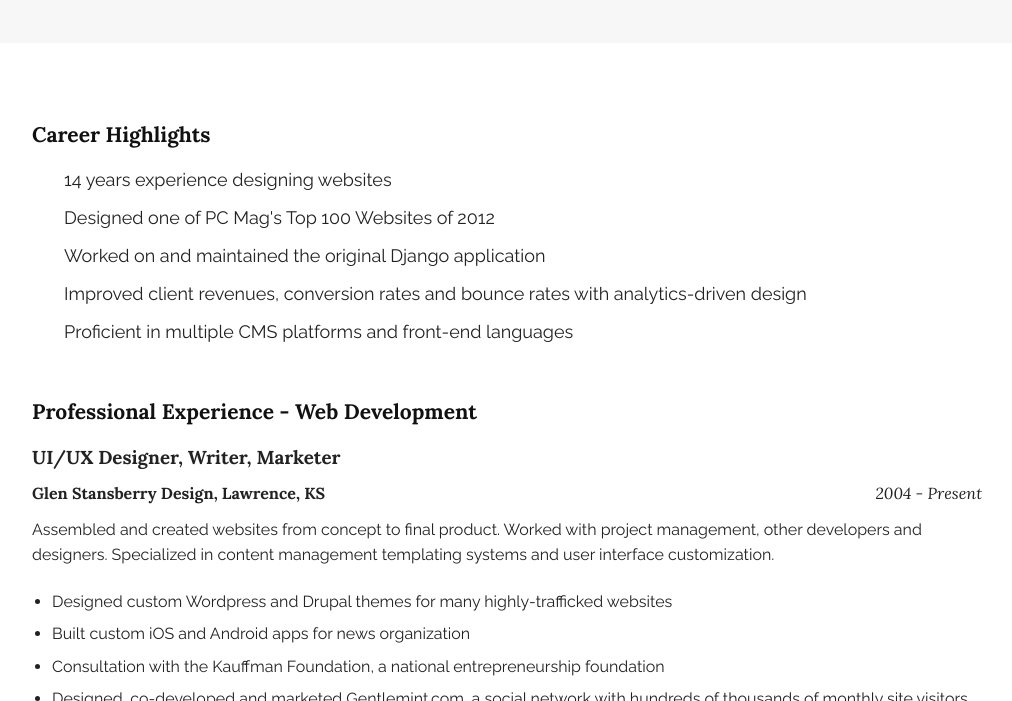
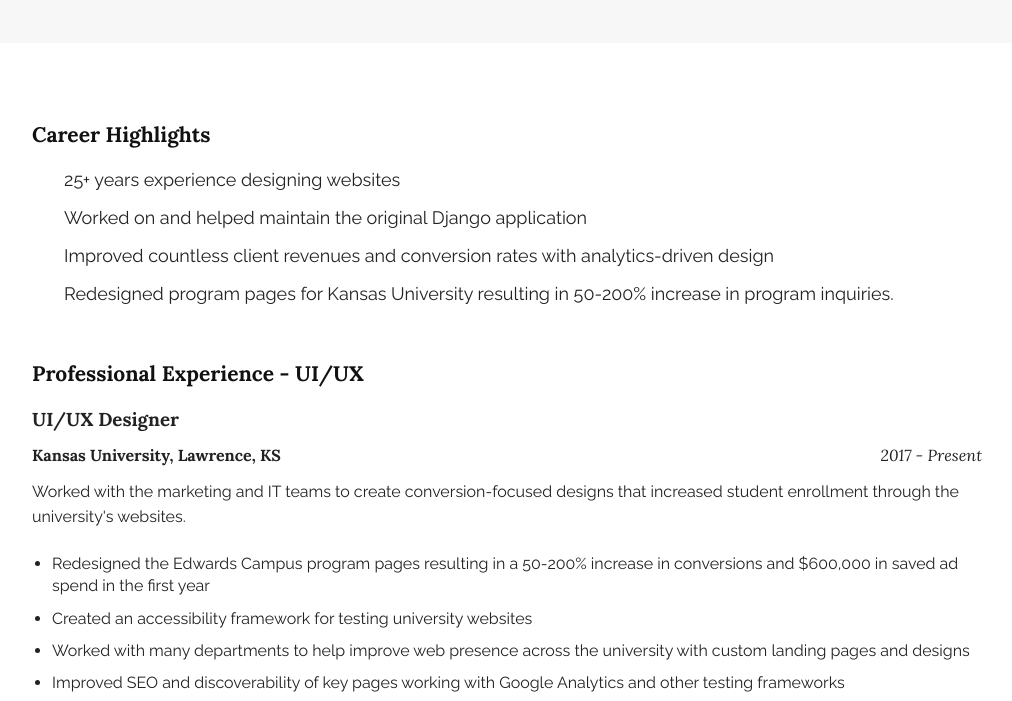
Before and after one commit to glenstansberry/glenstansberryweb, a plain HTML site: page resume.html in a window 1280 px wide. Shown: the part 251-952 px from the top of the page, without its empty margins (108-1120 px from the left). Drawn offline with nearby package versions, Linux system fonts and the light colour scheme.

Commit message:
resume and portfolio

```diff
--- a/css/style.css
+++ b/css/style.css
@@ -225,12 +225,14 @@ body.resume .main { padding-top: 0; }
 .highlights { margin-left: 0; padding-left: 0px; margin-bottom: 35px; }
 .highlights li { font-size: 18px; line-height: 26px; margin-bottom: 12px; list-style: none; background: url(../img/check.svg) no-repeat 0 50%; vertical-align: top; padding-left: 2rem; background-size: 1.25rem auto; }
 
+.work_wrapper { }; }
 .work { margin: 0 0 30px 0; clear: both; }
 .work h3 { margin: 0 0 12px 0; }
 .work h4 { margin: 0 0 12px 0; }
 .work .date { float: right; font-weight: 400; font-style: italic; }
 .work ul { padding-left: 20px; }
 .work li { list-style: disc; margin-bottom: 10px; }
+
 
 .resume_page .sidebar { background: #fff; }
 .resume_page .sidebar h3 { margin-bottom: 22px; }
--- a/resume.html
+++ b/resume.html
@@ -43,21 +43,38 @@
               <div class="main_content">
                 <div class="container grid">
                   <section class="content">
+                    <div class="work_wrapper">
                     <div class="highlights_wrapper clear">
                       <h2>Career Highlights</h2>
                       <ul class="highlights">
-                        <li>14 years experience designing websites</li>
-                        <li>Designed one of PC Mag's Top 100 Websites of 2012</li>
-                        <li>Worked on and maintained the original Django application</li>
-                        <li>Improved client revenues, conversion rates and bounce rates with analytics-driven design</li>
-                        <li>Proficient in multiple CMS platforms and front-end languages</li>
+                        <li>25+ years experience designing websites</li>
+                        <li>Worked on and helped maintain the original Django application</li>
+                        <li>Improved countless client revenues and conversion rates with analytics-driven design</li>
+                        <li>Redesigned program pages for Kansas University resulting in 50-200% increase in program inquiries.</li>
                       </ul>
+                    </div>
+
+                    <h2>Professional Experience - UI/UX</h2>
+                    <div class="work clear">
+                      <h3>UI/UX Designer</h3>
+                      <h4>Kansas University, Lawrence, KS <span class="date">2017 - Present</span></h4>
+                      <p>Worked with the marketing and IT teams to create conversion-focused designs that increased student enrollment through the university's websites.</p>
+                      <ul>
+                        <li>Redesigned the Edwards Campus program pages resulting in a 50-200% increase in conversions and $600,000 in saved ad spend in the first year</li>
+                        <li>Created an accessibility framework for testing university websites</li>
+                        <li>Worked with many departments to help improve web presence across the university with custom landing pages and designs</li>
+                        <li>Improved SEO and discoverability of key pages working with Google Analytics and other testing frameworks</li>
+                        <li>Audited and reviewed many websites for accessibility issues</li>
+                        <li>Worked extensively with various CRMs, CMS and email publishing platforms</li>
+
+                      </ul>
+
                     </div>
 
                     <h2>Professional Experience - Web Development</h2>
                     <div class="work clear">
                       <h3>UI/UX Designer, Writer, Marketer</h3>
-                      <h4>Glen Stansberry Design, Lawrence, KS <span class="date">2004 - Present</span></h4>
+                      <h4>Glen Stansberry Design, Lawrence, KS <span class="date">2004 - 2020</span></h4>
                       <p>Assembled and created websites from concept to final product. Worked with project management, other developers and designers. Specialized in content management templating systems and user interface customization.</p>
                       <ul>
                         <li>Designed custom Wordpress and Drupal themes for many highly-trafficked websites</li>
@@ -129,6 +146,7 @@
                     <div class="work clear">
                       <p>B.A. in History, University of Kansas</p>
                     </div>
+                    </div>
                     <aside class="sidebar">
                       <p class="examples_text">Portfolio and examples available at <a href="/portfolio" title="portfolio">glenstansberry.com/portfolio</a></p>
                       <div class="module pc_mag">
```
Also changed, not shown: portfolio.html (+13 -1 lines), img/portfolio/commencement.png (added).
